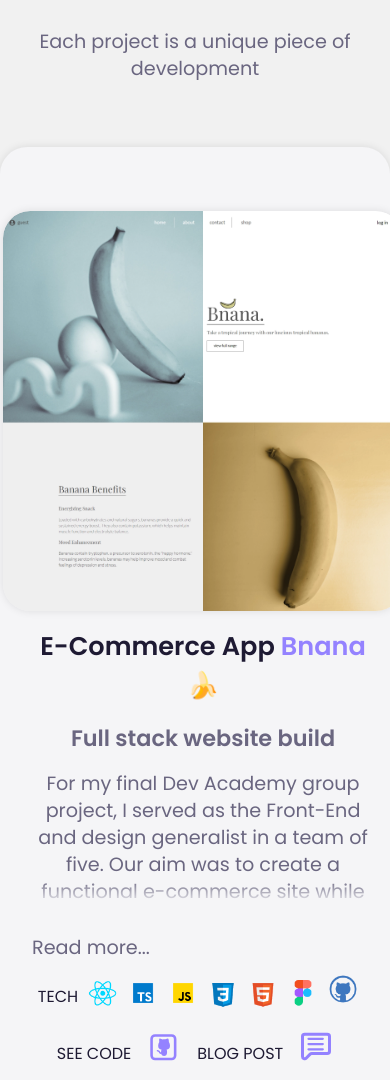
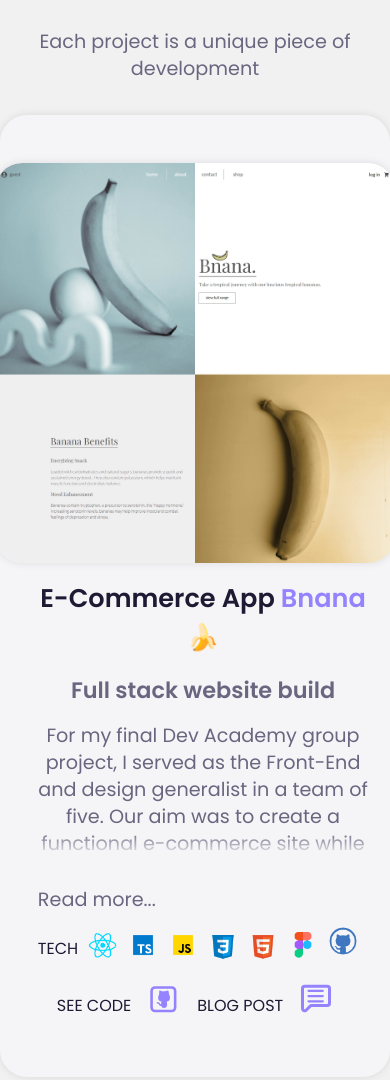
Before and after one commit to leroybrown247/leroybrown247.github.io, a plain HTML site: page index.html in a window 390 px wide. Shown: the part 1940-3020 px from the top of the page. Drawn offline with Linux system fonts and the light colour scheme.

Commit message:
LeroyDev: Projects section updated

```diff
--- a/css/content.css
+++ b/css/content.css
@@ -22,9 +22,9 @@
   display: flex;
   align-items: center;
   background-color: var(--background);
-  padding-top: 2rem;
-  margin-top: 4rem;
-  margin-bottom: 4rem;
+  padding: 1rem;
+  margin-top: 2rem;
+  margin-bottom: 2rem;
   border-radius: 1.7rem;
   box-shadow: 0px 0px 8px rgba(0, 0, 0, 0.1);
 }
@@ -33,7 +33,6 @@
   position: relative;
   width: 25rem;
   height: 25rem;
-  margin-left: 1rem;
   overflow: hidden;
   display: flex;
   align-items: flex-start;
--- a/css/style.css
+++ b/css/style.css
@@ -356,7 +356,7 @@ Responsive Section
   .content .left {
     max-height: 25rem;
     margin-top: 2rem;
-    margin-left: none;
+    margin-left: 0;
 
   }
 
```
